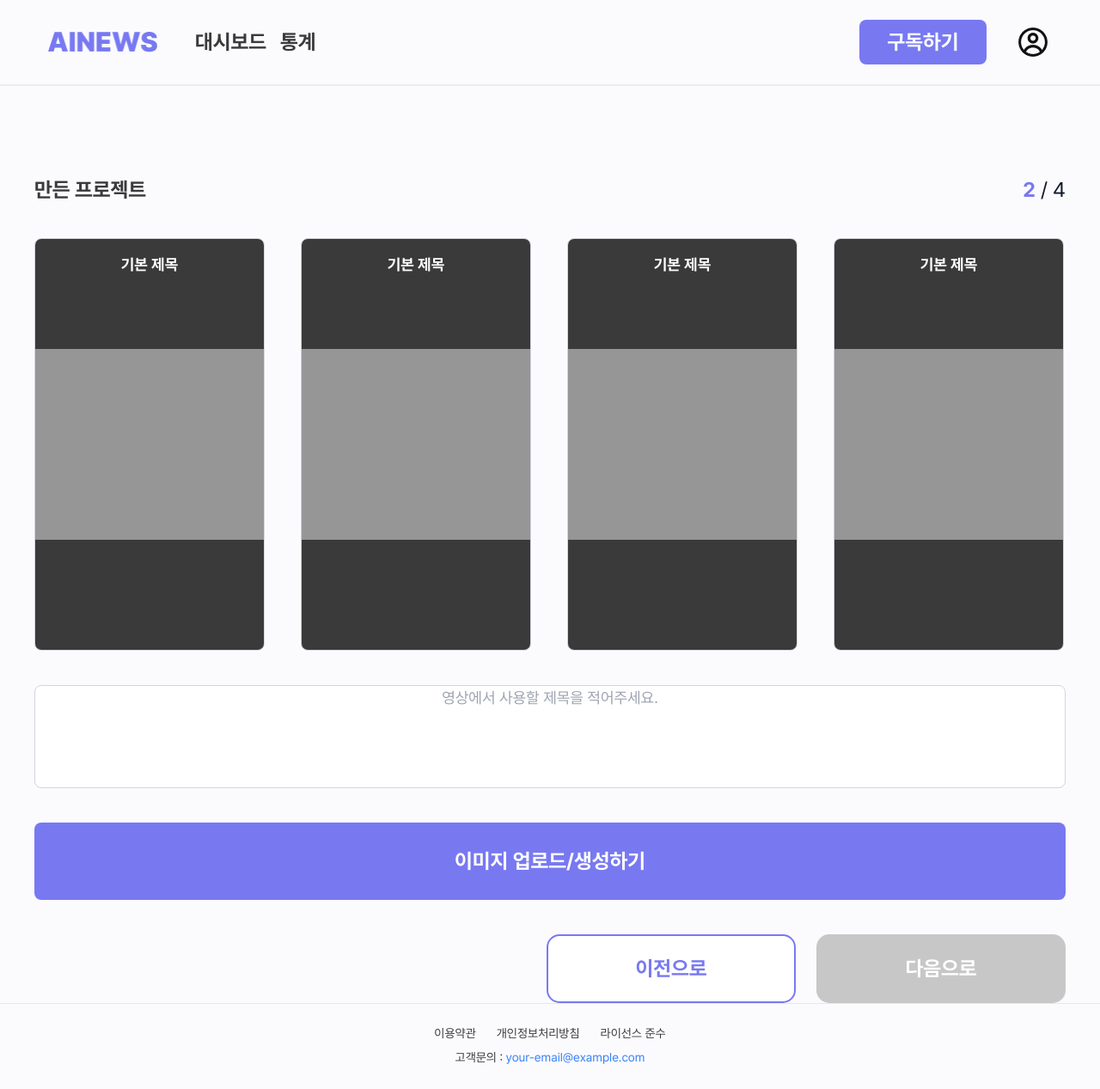
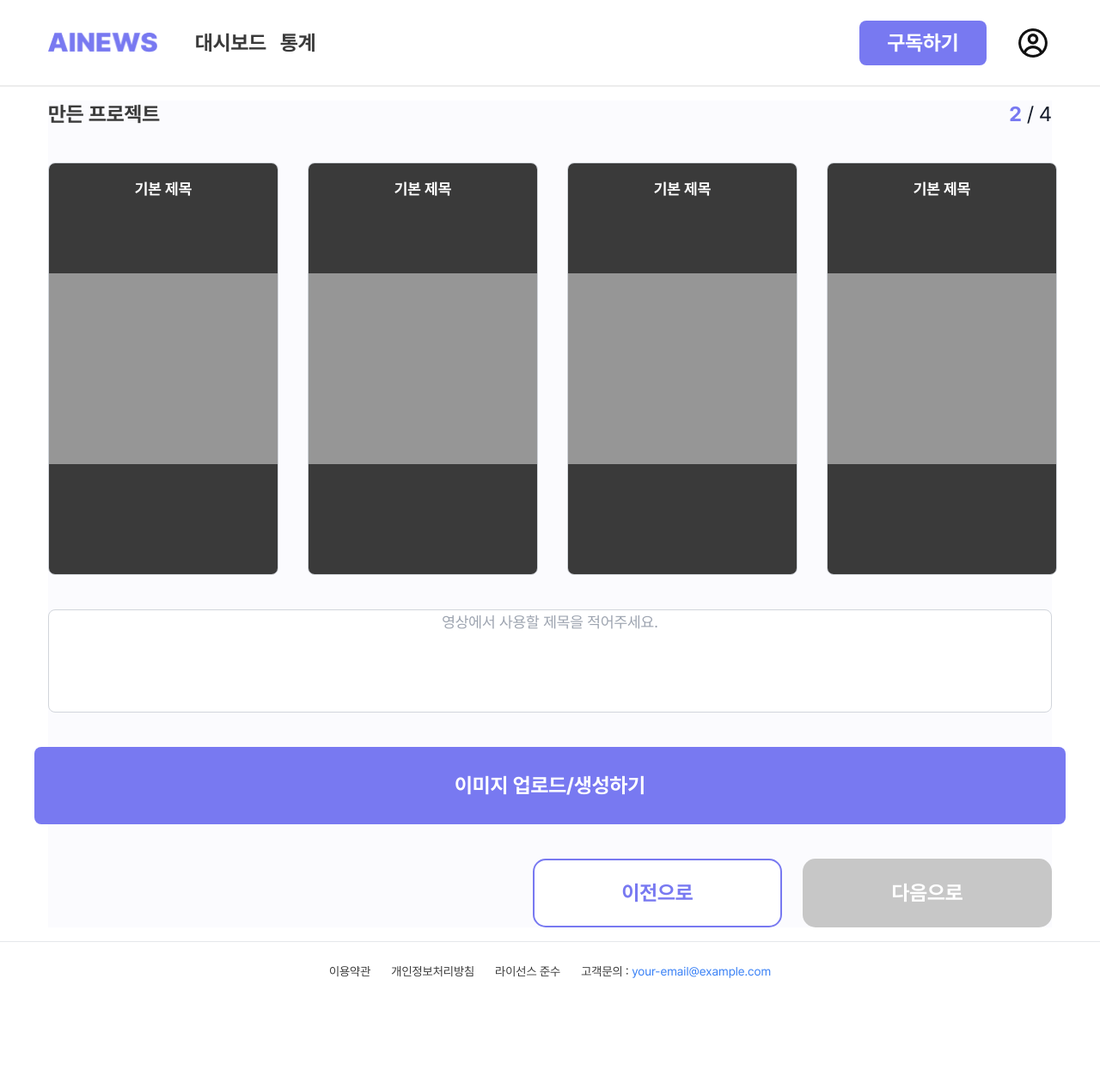
Before and after one commit to FC-DEV2-FinalProject/unicat-ui, a Next.js app: page /news-making/thumbnail in a window 1280 px wide. Shown: the whole page at 86% size. After the commit the page ends 1164 px from the top, so only its background shows below. Built offline with nearby package versions, Linux system fonts and the light colour scheme.

Commit message:
bug: tailwind css 기본 설정 코드를 root layout로 변경

```diff
--- a/src/app/(home)/layout.tsx
+++ b/src/app/(home)/layout.tsx
@@ -1,32 +1,61 @@
-import "@/src/styles/tailwind.css";
-import "@/src/styles/globals.css";
 import Header from "@/src/components/layout/Header";
+import { Metadata } from "next";
 
-export default function HomeLayout({ children }: { children: React.ReactNode }) {
+export const metadata: Metadata = {
+  title: "홈",
+  description: "홈 페이지",
+};
+
+export default function HomeLayout({
+  children,
+}: {
+  children: React.ReactNode;
+}) {
   return (
-        <div className="bg-purple-6 min-h-screen flex flex-col">
-            {/* 공통 헤더 */}
-            <Header className="h-[100px]" />
+    <html lang="ko">
+      <head>
+        <meta charSet="UTF-8" />
+        <meta name="viewport" content="width=device-width, initial-scale=1.0" />
+        <meta httpEquiv="X-UA-Compatible" content="ie=edge" />
+      </head>
+      <body>
+        {/* 공통 헤더 내용 */}
+        <Header />
 
         {/* 메인 콘텐츠 */}
-            <main className="flex-1 max-w-[1200px] mx-auto w-full mt-[105px]">
+        <main className="max-w-[1200px] min-h-[900px] mx-auto p-4">
+          {" "}
+          {/* 최대 너비 1200px 고정 */}
           {children}
         </main>
 
-            {/* 공통 푸터 */}
-            <footer className="h-[100px] bg-purple-6 text-gray-5 py-6 text-center border-t border-gray-200">
+        {/* 공통 푸터 내용 */}
+        <footer className="bg-white text-gray-5 py-6 text-center border-t border-gray-200">
           <div className="flex flex-col items-center gap-2">
             <div className="flex gap-6 text-sm">
-                        <a href="#" className="hover:underline">이용약관</a>
-                        <a href="#" className="hover:underline">개인정보처리방침</a>
-                        <a href="#" className="hover:underline">라이선스 준수</a>
-                    </div>
+              <a href="#" className="hover:underline">
+                이용약관
+              </a>
+              <a href="#" className="hover:underline">
+                개인정보처리방침
+              </a>
+              <a href="#" className="hover:underline">
+                라이선스 준수
+              </a>
+
               <p className="text-sm">
-                        고객문의 : <a href="mailto:your-email@example.com" className="text-blue-500 hover:underline">
-                        your-email@example.com</a>
+                고객문의 :{" "}
+                <a
+                  href="mailto:your-email@example.com"
+                  className="text-blue-500 hover:underline"
+                >
+                  your-email@example.com
+                </a>
               </p>
             </div>
+          </div>
         </footer>
-        </div>
+      </body>
+    </html>
   );
 }
--- a/src/app/layout.tsx
+++ b/src/app/layout.tsx
@@ -1,11 +1,14 @@
-export default function RootLayout({ children }: { children: React.ReactNode }) {
+import "@/src/styles/tailwind.css";
+import "@/src/styles/globals.css";
 
-
-    return (
-        <html lang="ko">
-        <body>
-        {children}
-        </body>
-        </html>
-    );
+export default function RootLayout({
+  children,
+}: {
+  children: React.ReactNode;
+}) {
+  return (
+    <html lang="ko">
+      <body>{children}</body>
+    </html>
+  );
 }
```
Lines whose indentation alone changed are shown as unchanged.
